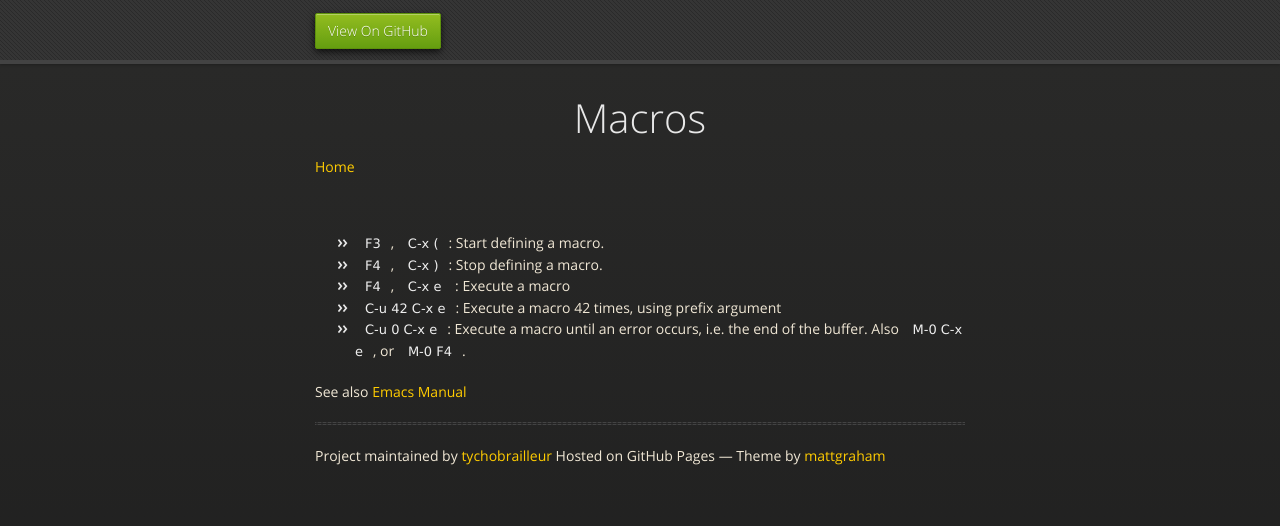
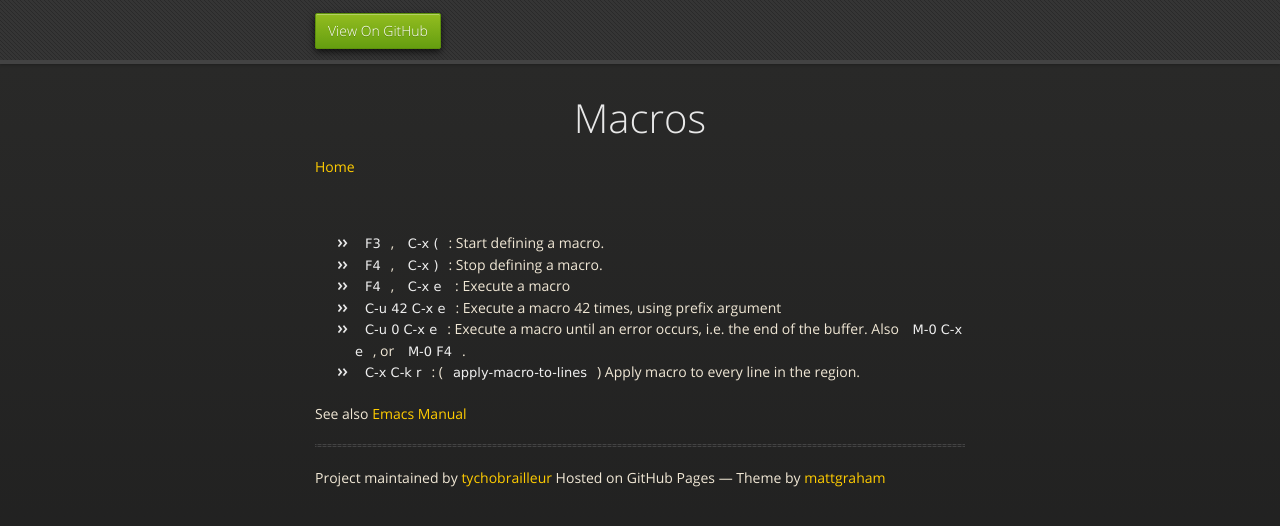
Before and after one commit to tychobrailleur/tychobrailleur.github.io, a Jekyll site: the page built from macros.md, in a window 1280 px wide. Shown: the top 526 px of the page. Built offline with Jekyll 4.4.1, drawn with Linux system fonts in a browser that asks for light colours; nearby versions of some CDN libraries.

Commit message:
Pure awesome.

```diff
--- a/macros.md
+++ b/macros.md
@@ -7,6 +7,9 @@ layout: default
 - `F4`, `C-x )`: Stop defining a macro.
 - `F4`, `C-x e` : Execute a macro
 - `C-u 42 C-x e`: Execute a macro 42 times, using prefix argument
-- `C-u 0 C-x e`: Execute a macro until an error occurs, i.e. the end of the buffer.  Also `M-0 C-x e`, or `M-0 F4`.
+- `C-u 0 C-x e`: Execute a macro until an error occurs, i.e. the end
+of the buffer.  Also `M-0 C-x e`, or `M-0 F4`.
+- `C-x C-k r`: (`apply-macro-to-lines`) Apply macro to every line in
+  the region.
 
 See also [Emacs Manual](http://www.gnu.org/software/emacs/manual/html_node/emacs/Keyboard-Macros.html#Keyboard-Macros)
```
